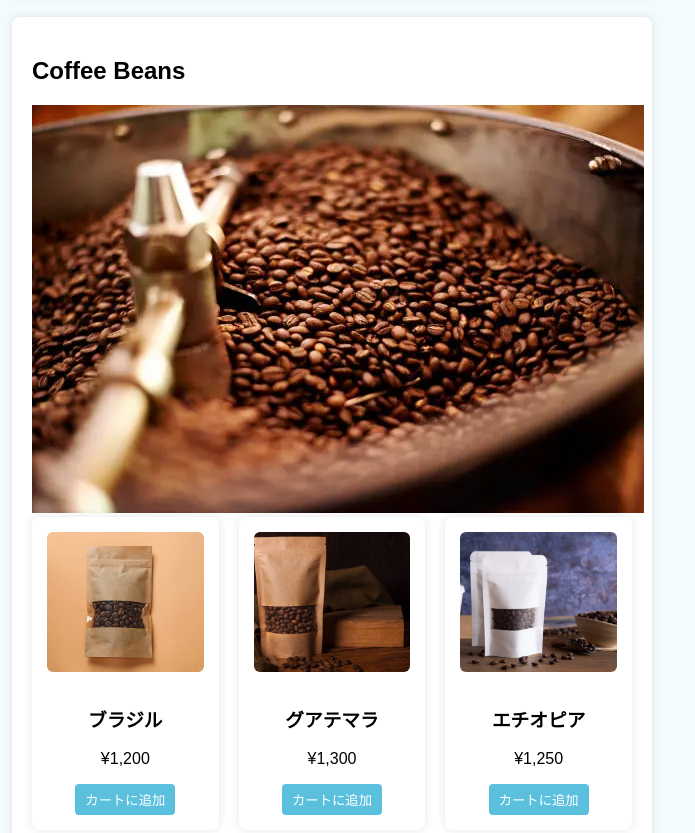
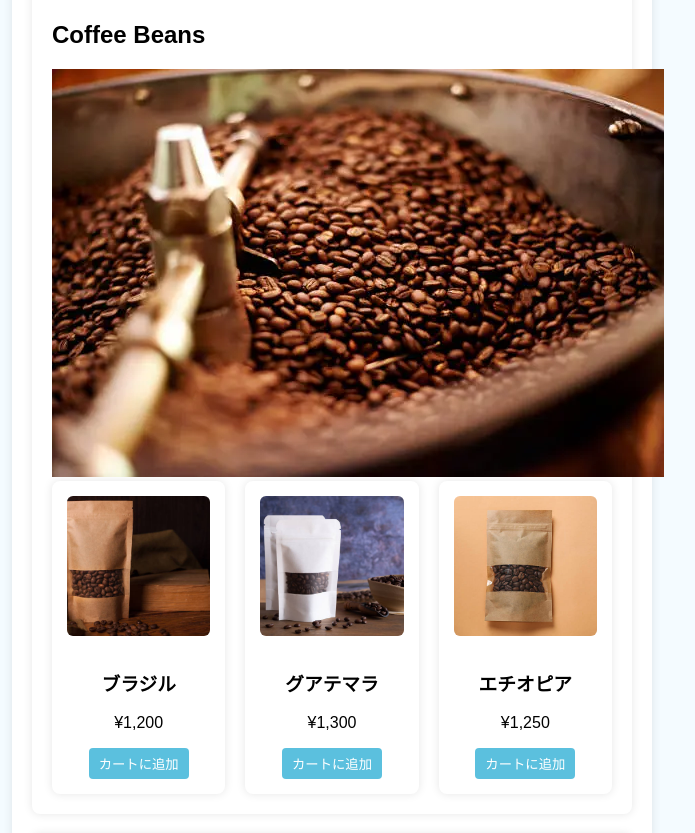
Before and after one commit to Chiie08/Chie_Cafe, a plain HTML site: page index.html in a window 1280 px wide. Shown: the part 1690-2523 px from the top of the page, without its empty margins (308-1003 px from the left). Drawn offline with Linux system fonts and the light colour scheme.

Commit message:
画像パス修正とコーヒー豆画像の追加

```diff
--- a/index.html
+++ b/index.html
@@ -19,7 +19,7 @@
     <p>
       Chie Cafe は、コーヒーを楽しみながら仕事や勉強ができ、人と人が自然につながるコミュニティ型コワーキングカフェです。自家製の焙煎豆で丁寧に淹れたコーヒーをお楽しみいただけます。
     </p>
-    <img src="/images/chie cafe cowoking .jpg" alt="コワーキングスペースの様子" class="about-img" />
+    <img src="/images/chie_cafe_cowoking.jpg" alt="コワーキングスペースの様子" class="about-img" />
   </section>
 
   <!-- Opening Hours -->
@@ -36,30 +36,29 @@
       <li>月〜金：9:00〜18:00</li>
       <li>土・日：10:00〜16:00</li>
     </ul>
-  </section>
-
-  <!-- Coffee Beans -->
 <section>
   <h2>Coffee Beans</h2>
-    <img src="/images/cofee roster .webp" alt="コーヒー豆のイメージ" class="beans-main-img">
+
+  <img src="images/coffee_roaster.webp" alt="コーヒー豆のイメージ" class="beans-main-img">
 
   <div class="beans-container">
     <div class="bean-card" data-price="1200">
-        <img src="/images/cofee beans 3.jpg" alt="ブラジル" class="bean-img">
+      <img src="images/coffee_beans_1.jpg" alt="ブラジル" class="bean-img">
       <h3>ブラジル</h3>
       <p>¥1,200</p>
       <button class="add-to-cart">カートに追加</button>
     </div>
 
+
       <div class="bean-card" data-price="1300">
-        <img src="/images/cofee beans.jpg" alt="グアテマラ" class="bean-img">
+        <img src="images/coffee_beans_2.jpg"alt="グアテマラ" class="bean-img">
         <h3>グアテマラ</h3>
         <p>¥1,300</p>
         <button class="add-to-cart">カートに追加</button>
       </div>
 
       <div class="bean-card" data-price="1250">
-        <img src="/images/cofee beans 2.jpg" alt="エチオピア" class="bean-img">
+        <img src="images/coffee_beans_3.jpg" alt="エチオピア" class="bean-img">
         <h3>エチオピア</h3>
         <p>¥1,250</p>
         <button class="add-to-cart">カートに追加</button>
```
Also changed, not shown: images/chie_cafe_cowoking.jpg (renamed from images/chie cafe cowoking .jpg), images/coffee_beans_1.jpg (renamed from images/cofee beans.jpg), images/coffee_beans_2.jpg (renamed from images/cofee beans 2.jpg), images/coffee_beans_3.jpg (renamed from images/cofee beans 3.jpg), images/coffee_roaster.webp (renamed from images/cofee roster .webp). Lines whose indentation alone changed are shown as unchanged.
